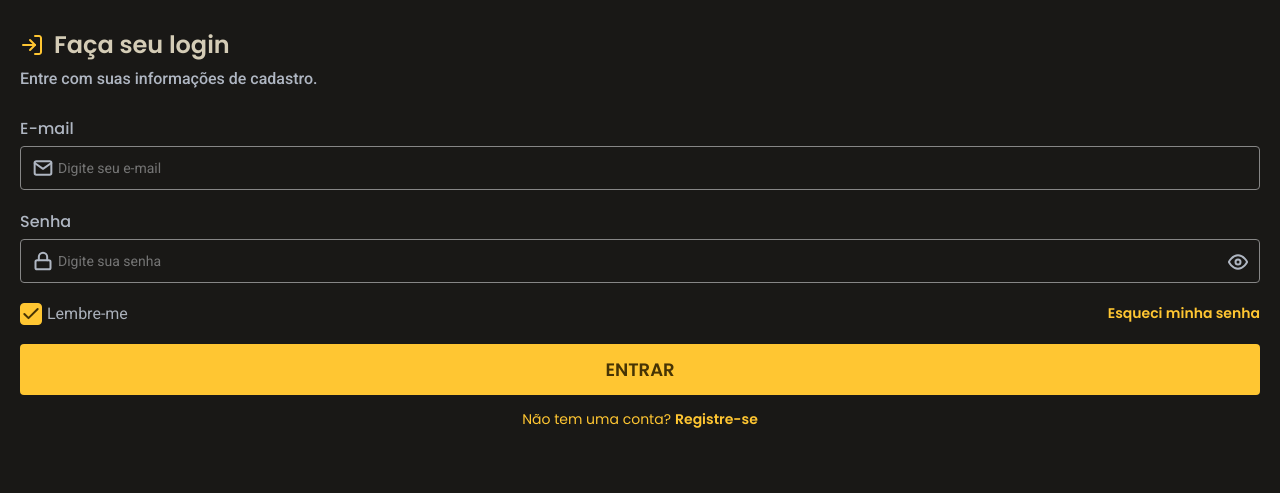
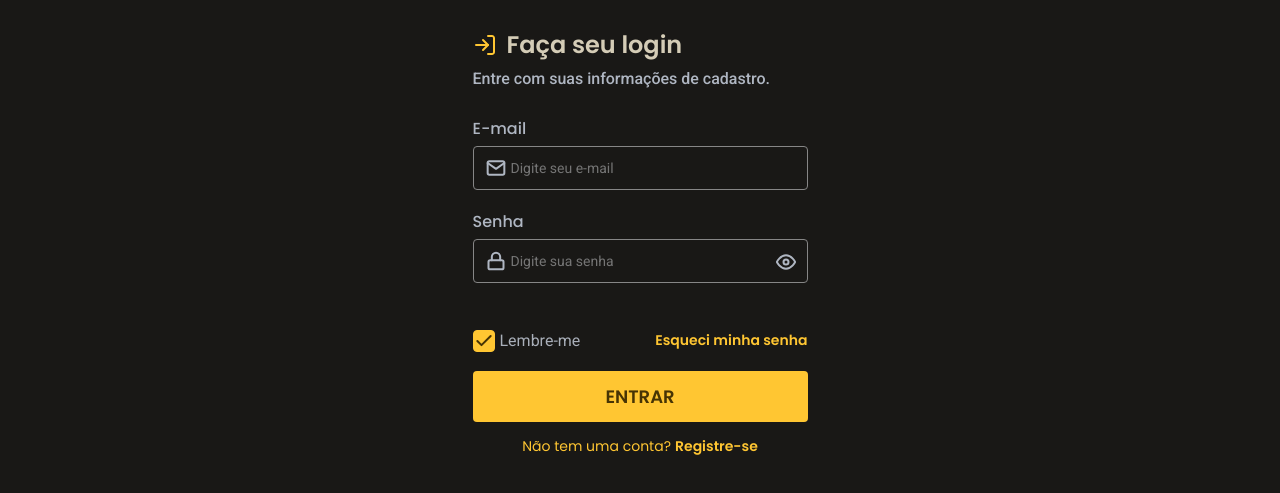
Before and after one commit to guilhermequeico/camp.in, a plain HTML site: page index.html in a window 1280 px wide. Shown: the part 71-564 px from the top of the page. Drawn offline with Linux system fonts and the light colour scheme.

Commit message:
:lipstick: Change input-group viewpass style

```diff
--- a/assets/css/base.css
+++ b/assets/css/base.css
@@ -16,3 +16,8 @@ body {
     color: var(--text-base);
     background-color: var(--background);
 }
+
+main {
+    max-width: 335px;
+    margin: 0 auto;
+}
--- a/assets/css/components/input-group--password.css
+++ b/assets/css/components/input-group--password.css
@@ -1,6 +1,5 @@
 .input-group input[type=password] {
     background-image: url(../../img/lock.svg);
-    position: relative;
 }
 
 .input-group input[type=password]:focus {
@@ -8,9 +7,9 @@
 }
 
 .input-group__viewpass {
-    position: absolute;
-    right: 3.2rem;
-    top: 32.3rem;
+    position: relative;
+    right: -30.3rem;
+    bottom: 3.1rem;
 }
 
 .input-group__viewpass input[type=checkbox] {
```
